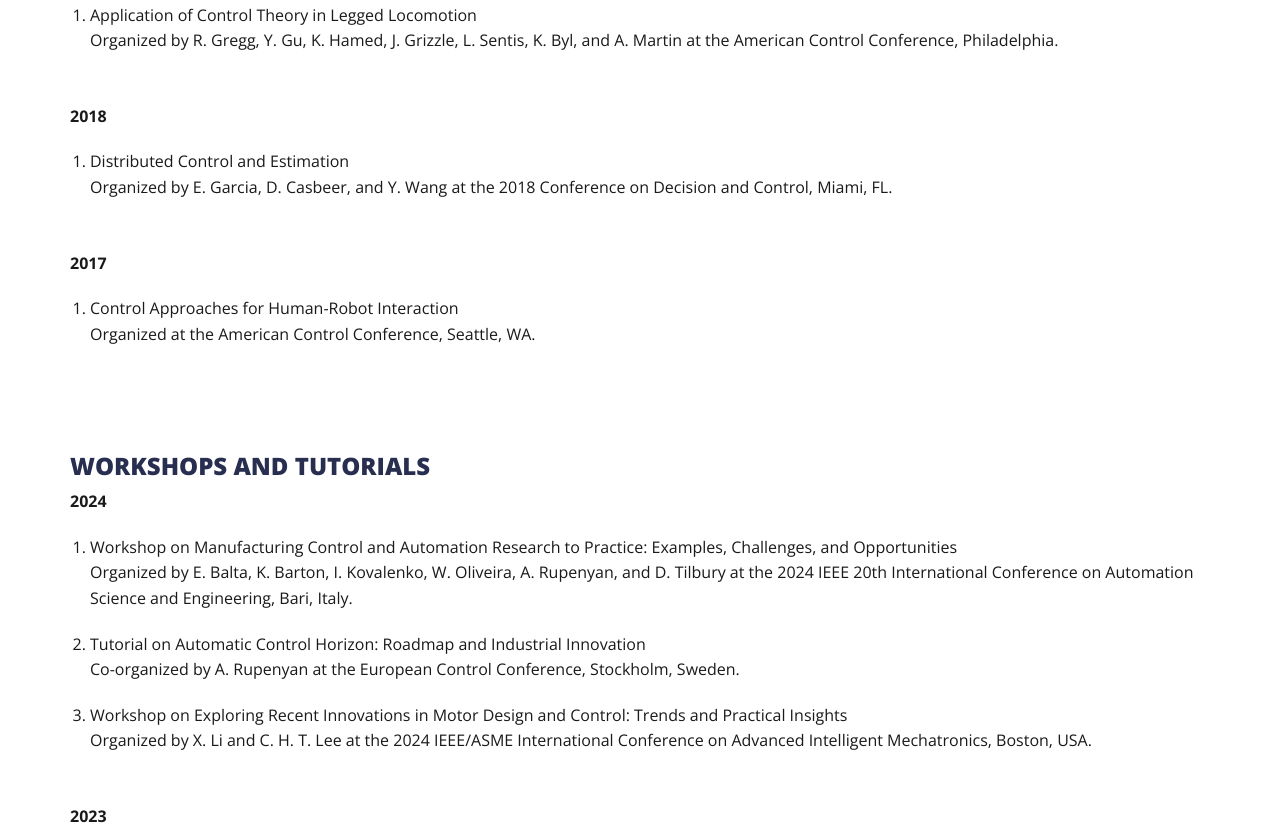
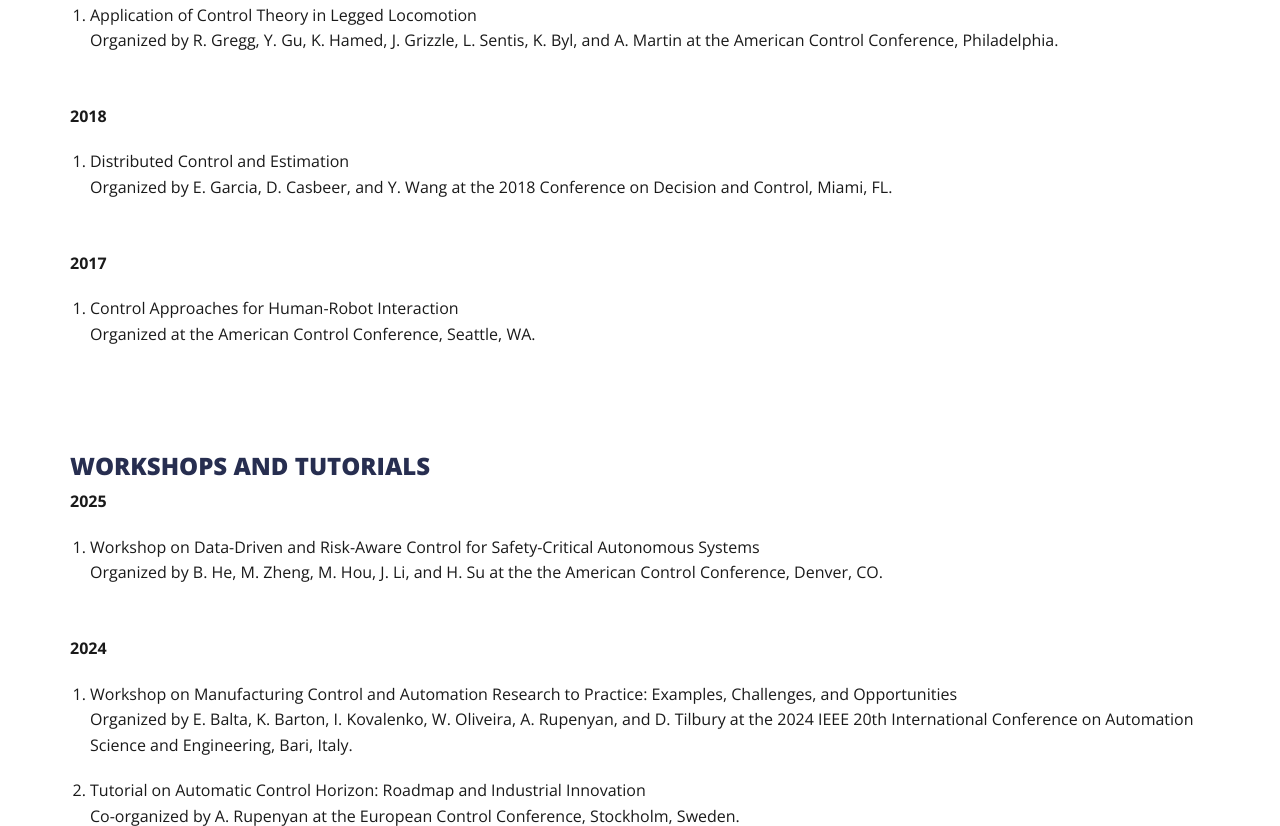
Before and after one commit to ieeecss-tc-marc/ieeecss-tc-marc.github.io, a plain HTML site: page activities.html in a window 1280 px wide. Shown: the part 1752-2578 px from the top of the page. Drawn offline with nearby package versions, Linux system fonts and the light colour scheme; files whose address does not match are found by name.

Commit message:
activities

```diff
--- a/activities.html
+++ b/activities.html
@@ -113,8 +113,7 @@
                   </p>
                 </li>
                 <li>
-                  Synergistic Strategies in Robotics, Optimization, Learning,
-                  and Safety for Cyber-Physical and Cyber-Physical-Human Systems
+                  Synergistic Strategies for Cyber-Physical (-Human) Systems
                   <p>
                     Organized by A. Sinha and Y. Cao at the American Control
                     Conference, Denver, CO.
@@ -260,6 +259,18 @@
               <p>&nbsp;</p>
 
               <h2>Workshops and Tutorials</h2>
+              <p><strong>2025</strong></p>
+              <ol>
+                <li>
+                  Workshop on Data-Driven and Risk-Aware Control for
+                  Safety-Critical Autonomous Systems
+                  <p>
+                    Organized by B. He, M. Zheng, M. Hou, J. Li, and H. Su at
+                    the the American Control Conference, Denver, CO.
+                  </p>
+                </li>
+              </ol>
+
               <p><strong>2024</strong></p>
               <ol>
                 <li>
```
